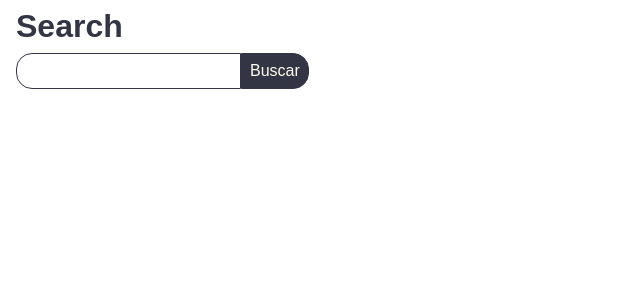
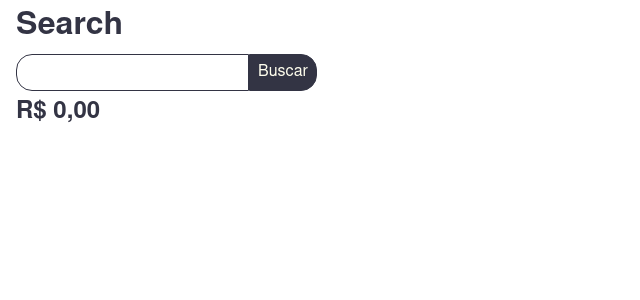
Before and after one commit to JFMacedo/perfreact, a Next.js app: page / in a window 1280 px wide. Shown: the top 300 px of the page, without its empty margins (0-640 px from the left). Built offline with nearby package versions, Linux system fonts and the light colour scheme.

Commit message:
:package: add useMemo

```diff
--- a/components/ProductItem.tsx
+++ b/components/ProductItem.tsx
@@ -11,7 +11,7 @@ interface ProductItemProps {
 function ProductItemComponent({ product }: ProductItemProps) {
   return (
     <div className="product-item">
-      { product.title } = <strong>R$ { String(product.price).replace('.', ',') }</strong>
+      { product.title } = <strong>R$ { String(product.price.toFixed(2)).replace('.', ',') }</strong>
     </div>
   )
 }
--- a/components/SearchResults.tsx
+++ b/components/SearchResults.tsx
@@ -1,3 +1,4 @@
+import { useMemo } from "react";
 import { ProductItem } from "./ProductItem";
 
 interface SearchResultsProps {
@@ -9,8 +10,16 @@ interface SearchResultsProps {
 }
 
 export function SearchResults({ results }: SearchResultsProps) {
+  const totalPrice = useMemo(() => {
+    return results.reduce((total, product) => {
+      return total + product.price
+    }, 0)
+  }, [results])
+
   return (
     <div>
+      <h2>R$ { String(totalPrice.toFixed(2)).replace(".", ",") }</h2>
+
       { results.map(product => (
         <ProductItem key={ product.id } product={ product } />
       )) }
--- a/styles/global.css
+++ b/styles/global.css
@@ -2,12 +2,17 @@
   margin: 0;
   padding: 0;
   box-sizing: border-box;
-  font-family: 'Ubuntu', sans-serif;
+  font-family: 'Nimbus Sans', sans-serif;
   color: #333444;
 }
 
 h1 {
   font-size: 2rem;
+  margin: 0.5rem 1rem;
+}
+
+h2 {
+  font-size: 1.5rem;
   margin: 0.5rem 1rem;
 }
 
```
